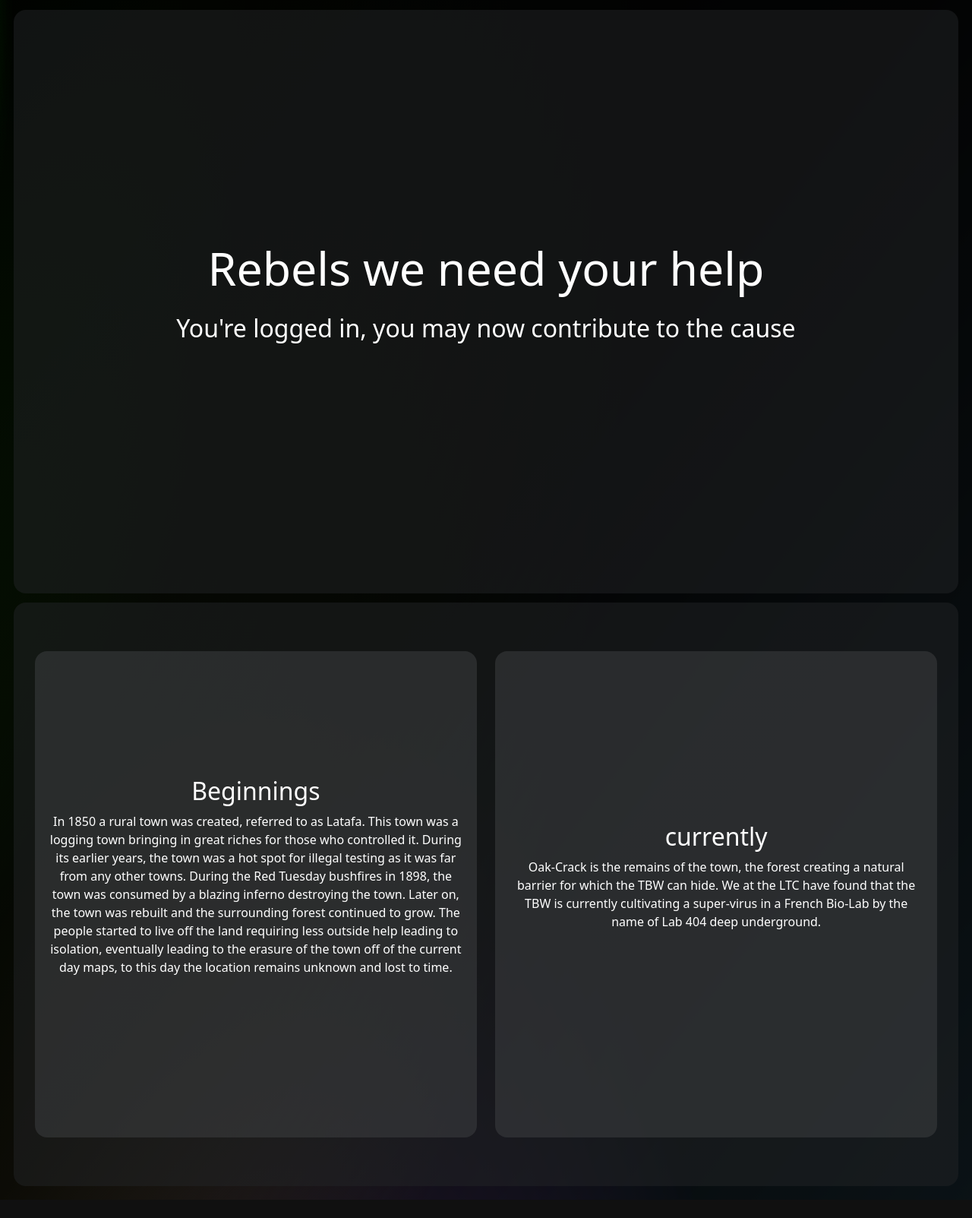
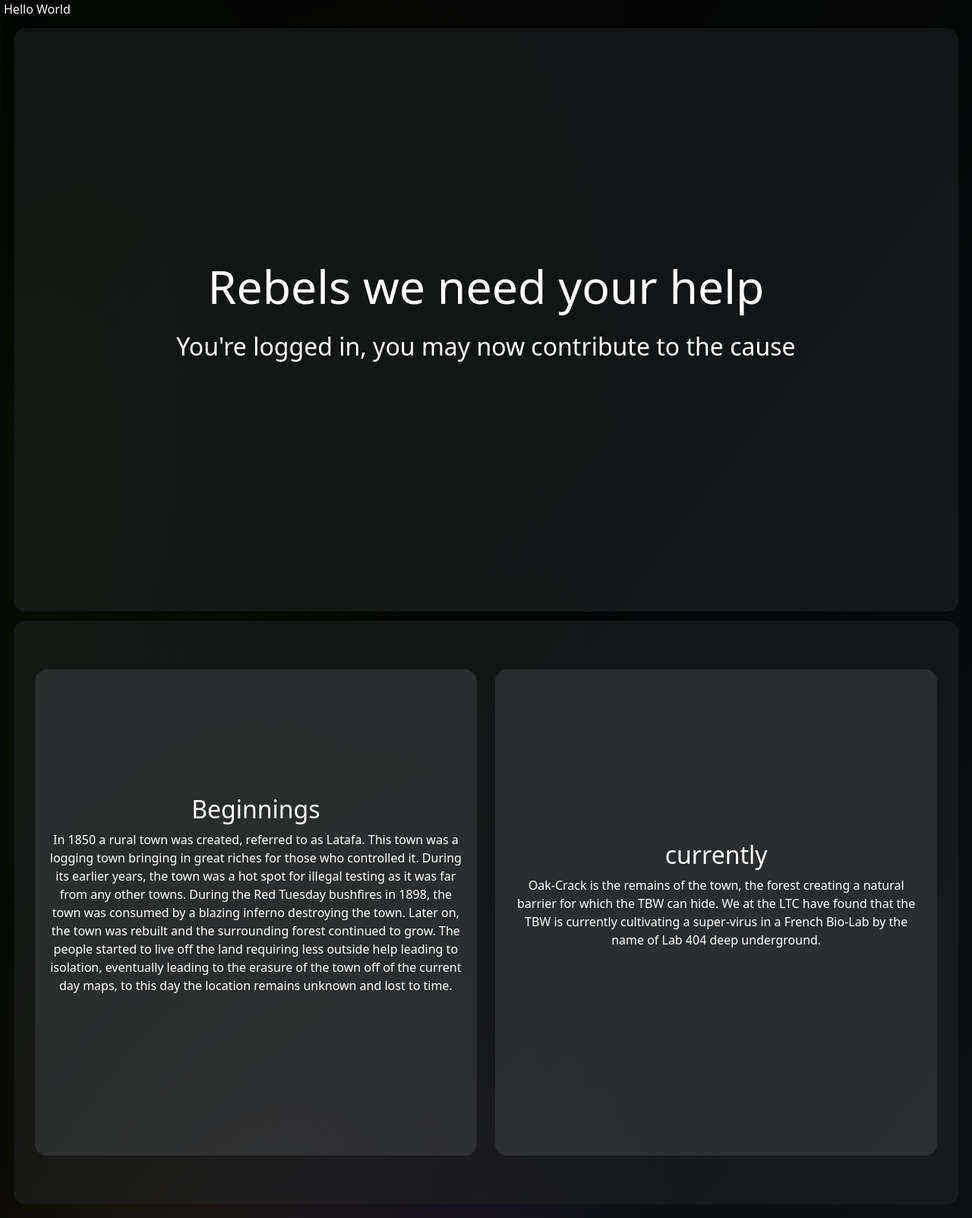
Before and after one commit to Lake-Tuggeranong-College/CTFServer, a PHP site: page /website/index.php in a window 1280 px wide. Shown: the part 77-1680 px from the top of the page at 76% size. Before the commit the page ends 1656 px from the top, so only its background shows below. Run offline with PHP 8.4, Linux system fonts and the light colour scheme; a user stored in the database is signed in; data comes from the database, SQL or seed files in the repository.

```diff
--- a/src/website/index.php
+++ b/src/website/index.php
@@ -6,7 +6,9 @@
 
 
 
-
+<?php
+echo "Hello World";
+?>
 
 
 <div class = "wideBox">
```
Also changed, not shown: 1 other file.
